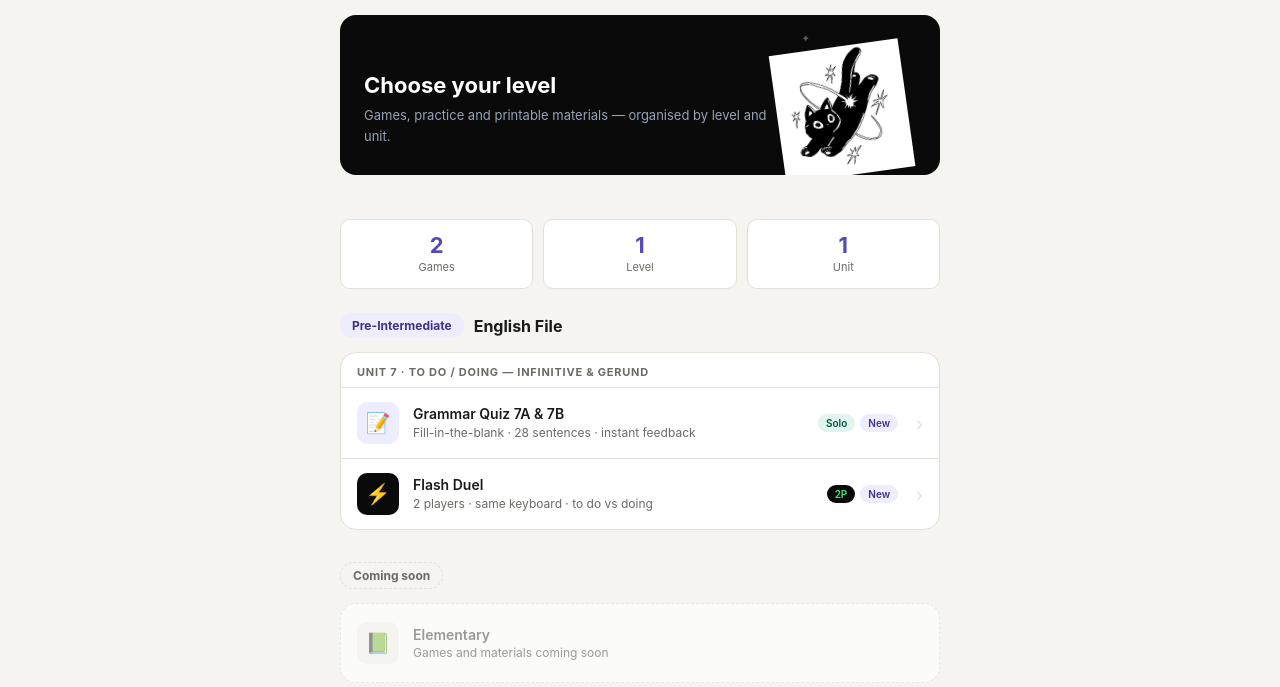
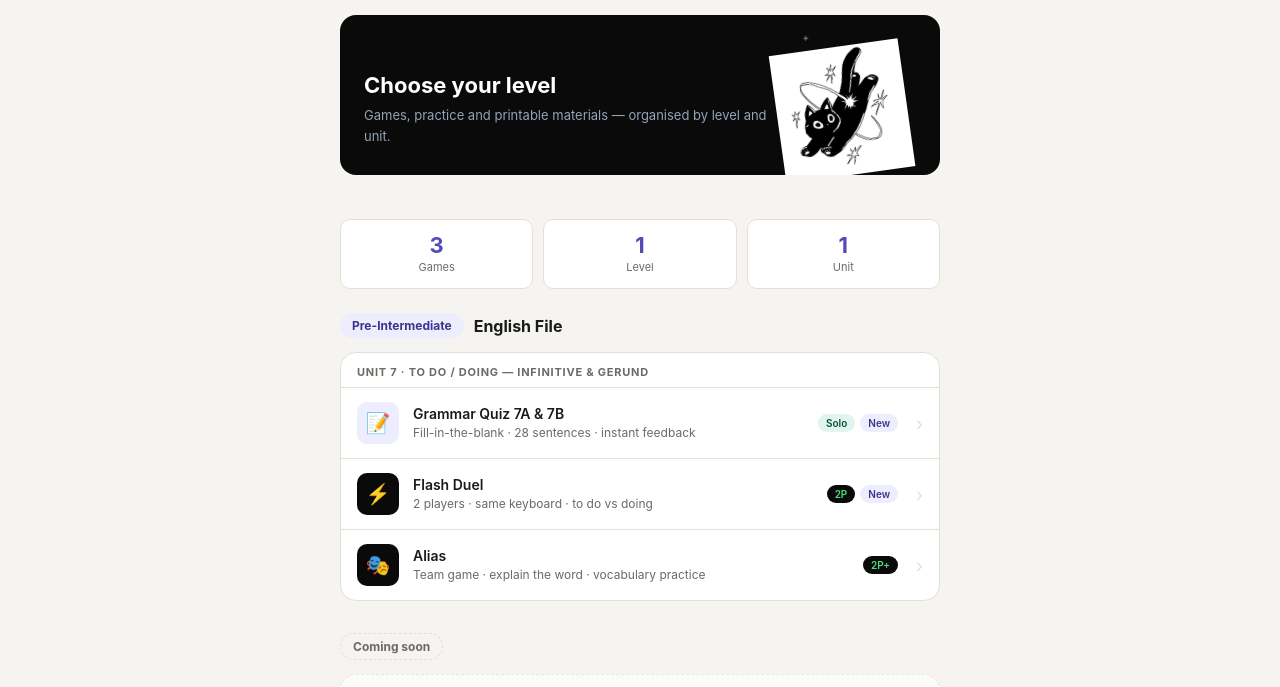
Before and after one commit to OmarovaAsiyat/Gameng, a plain HTML site: page index.html in a window 1280 px wide. Shown: the part 66-753 px from the top of the page. Drawn offline with Linux system fonts and the light colour scheme.

Commit message:
Update index.html

```diff
--- a/index.html
+++ b/index.html
@@ -332,13 +332,11 @@
       <p>Games, practice and printable materials — organised by level and unit.</p>
     </div>
 
-    <!-- Decorative stars (matching the cat illustration style) -->
     <span class="star star-1">✦</span>
     <span class="star star-2">✦</span>
     <span class="star star-3">✦</span>
     <span class="star star-4">✦</span>
 
-    <!-- Cat -->
     <div class="hero-cat">
       <img src="assets/cat.png" alt="Gameng mascot">
     </div>
@@ -351,7 +349,7 @@
 
   <div class="stats-bar">
     <div class="stat-card">
-      <div class="stat-num">2</div>
+      <div class="stat-num">3</div>
       <div class="stat-lbl">Games</div>
     </div>
     <div class="stat-card">
@@ -399,6 +397,18 @@
         </div>
         <span class="arrow-icon">›</span>
       </a>
+
+      <a class="game-card" href="english-file/pre-intermediate/alias.html">
+        <div class="game-icon icon-flash">🎭</div>
+        <div class="game-info">
+          <div class="game-title">Alias</div>
+          <div class="game-desc">Team game · explain the word · vocabulary practice</div>
+        </div>
+        <div class="game-tags">
+          <span class="tag tag-duo">2P+</span>
+        </div>
+        <span class="arrow-icon">›</span>
+      </a>
     </div>
   </div>
 
```
